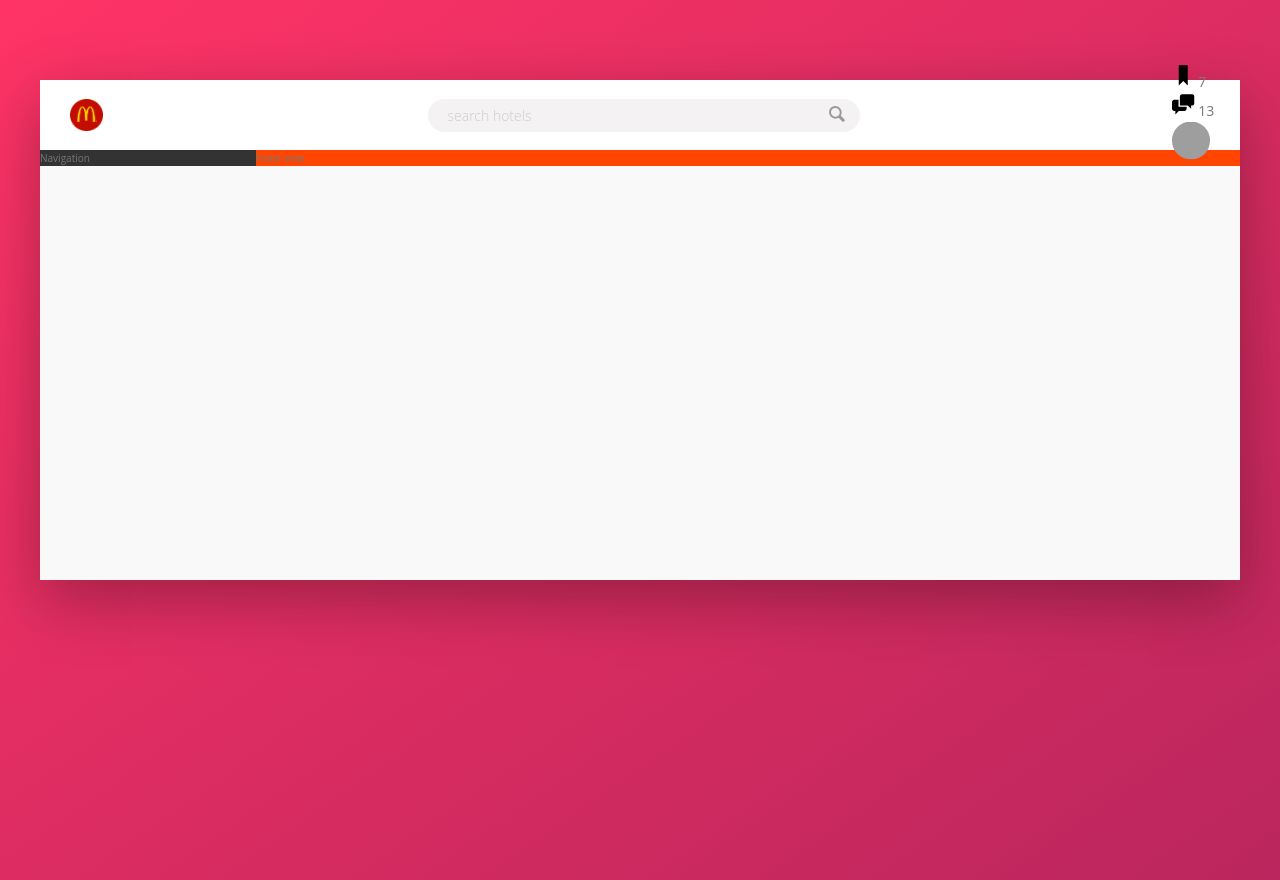
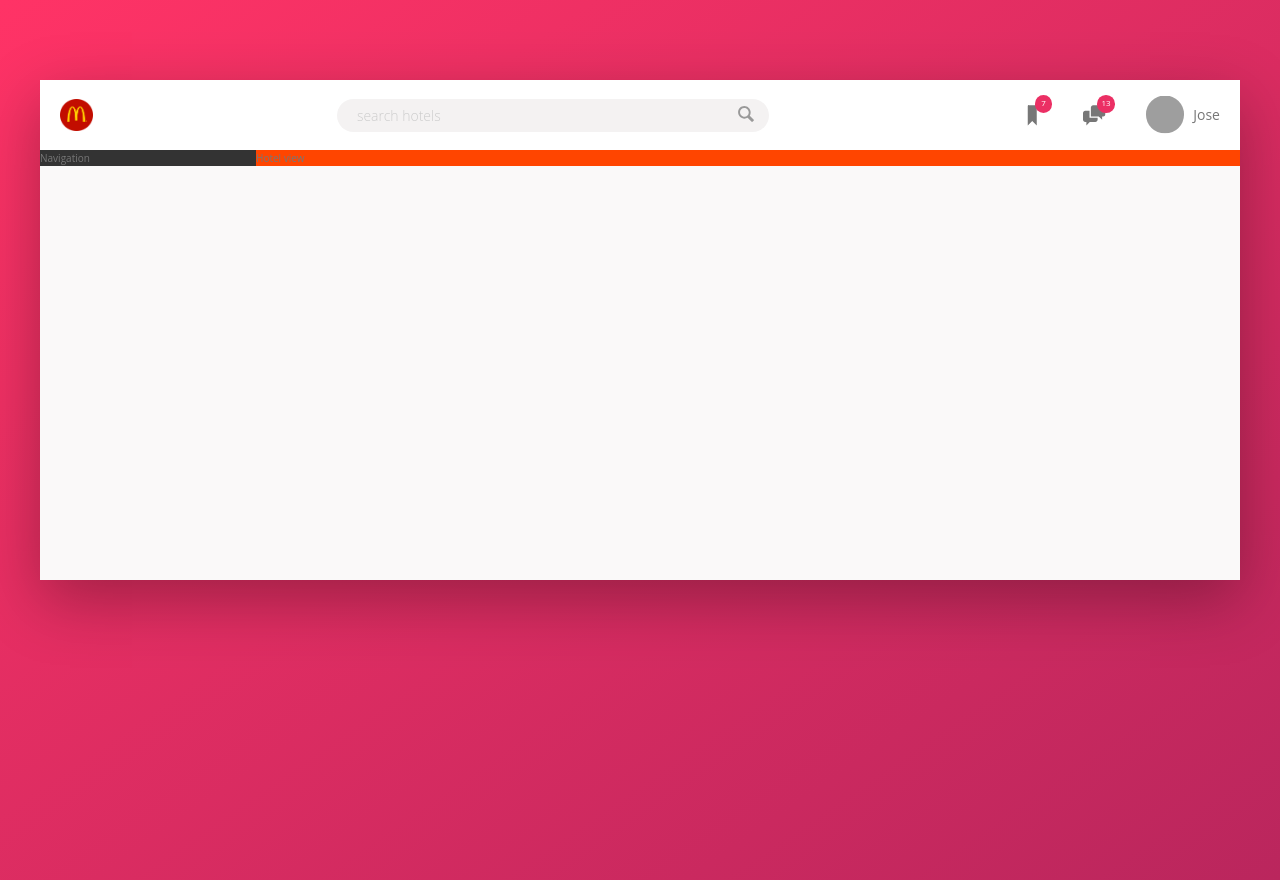
Before and after one commit to sebbss/Hotels, a website: page index.html in a window 1280 px wide. Drawn offline with Linux system fonts and the light colour scheme; grey boxes are pictures that could not be loaded; a web font is replaced by a local one.

Commit message:
finalise with header

```diff
--- a/sass/_components.scss
+++ b/sass/_components.scss
@@ -5,7 +5,7 @@
 
 .logo{
     height: 3.25rem;
-    margin-left: 3rem;
+    margin-left: 2rem;
 }
 
 ///////////////////////////////
@@ -65,21 +65,46 @@
 ////user-navigation
 
 .user-nav{
+    align-self: stretch;
+    display: flex;
+    align-items: center;
+
+    & > *{
+        padding: 0 2rem;
+        cursor: pointer;
+        height: 100%;
+        display: flex;
+        align-items: center;
+    }
+
+    & > *:hover{
+        background-color: var(--color-grey-light-2);
+    }
+
     &__icon-box{
-
+        position: relative;
     }
 
     &__icon{
         height: 2.25rem;
         width: 2.25rem;
+        fill: var(--color-grey-dark-2);
 
     }
 
     &__notification{
-
-    }
-
-    &__user{
+        font-size: .8rem;
+        height: 1.75rem;
+        width: 1.75rem;
+        color: #fff;
+        background-color: var(--color-primary);
+        border-radius: 50%;
+        position: absolute;
+        top: 1.5rem;
+        right: 1.1rem;
+        display: flex;
+        align-items: center;
+        justify-content: center;
 
     }
 
@@ -87,6 +112,7 @@
         height: 3.75rem;
         width: 3.75rem;
         border-radius: 50%;
+        margin-right: 1rem;
         transform: rotate(270deg);
     }
     &__user-name{
```
Also changed, not shown: css/style.css.
